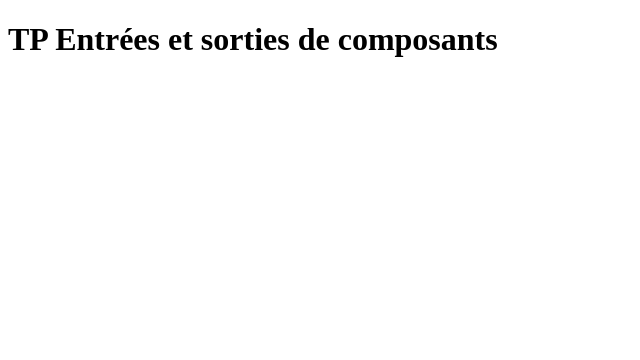
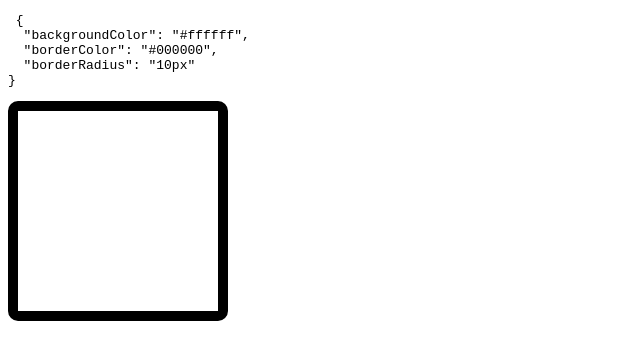
Before and after one commit to l3-miage-cl-ihm/e-s-de-composants-angular-tu-2023-2024-l3miage-ourzikj, an Angular app: page / in a window 1280 px wide. Shown: the top 360 px of the page, without its empty margins (0-640 px from the left). Built offline with nearby package versions, Linux system fonts and the light colour scheme.

Commit message:
+master: stage 1 overall done

```diff
--- a/package.json
+++ b/package.json
@@ -4,7 +4,7 @@
   "scripts": {
     "ng": "ng",
     "start": "ng serve",
-    "build": "ng build --base-href /l3m-tp-angular-inputs-outputs/",
+    "build": "ng build --base-href /l3-miage-cl-ihm/e-s-de-composants-angular-tu-2023-2024-l3miage-ourzikj/",
     "watch": "ng build --watch --configuration development",
     "test": "ng test"
   },
--- a/src/app/app.component.html
+++ b/src/app/app.component.html
@@ -1 +1,3 @@
-<h1>TP Entrées et sorties de composants</h1>
+
+<pre> {{cssStyle()|json}}</pre>
+<div class="stylée " [style]="cssStyle()"></div>
--- a/src/app/app.component.ts
+++ b/src/app/app.component.ts
@@ -1,13 +1,18 @@
-import { ChangeDetectionStrategy, Component } from '@angular/core';
+import { ChangeDetectionStrategy, Component, computed, signal } from '@angular/core';
+import { CssStyle, defaultStyle } from './data';
 
 @Component({
   selector: 'app-root',
   templateUrl: './app.component.html',
   styleUrls: ['./app.component.scss'],
   changeDetection: ChangeDetectionStrategy.OnPush,
+
 })
+
 export class AppComponent {
-  /**
-   * à compléter
-   */
+
+
+  private readonly style=signal<CssStyle>(defaultStyle);   //signal primaire
+  readonly cssStyle=computed<CssStyle>(()=>this.style());  //signal dérivé de style
+
 }
```
